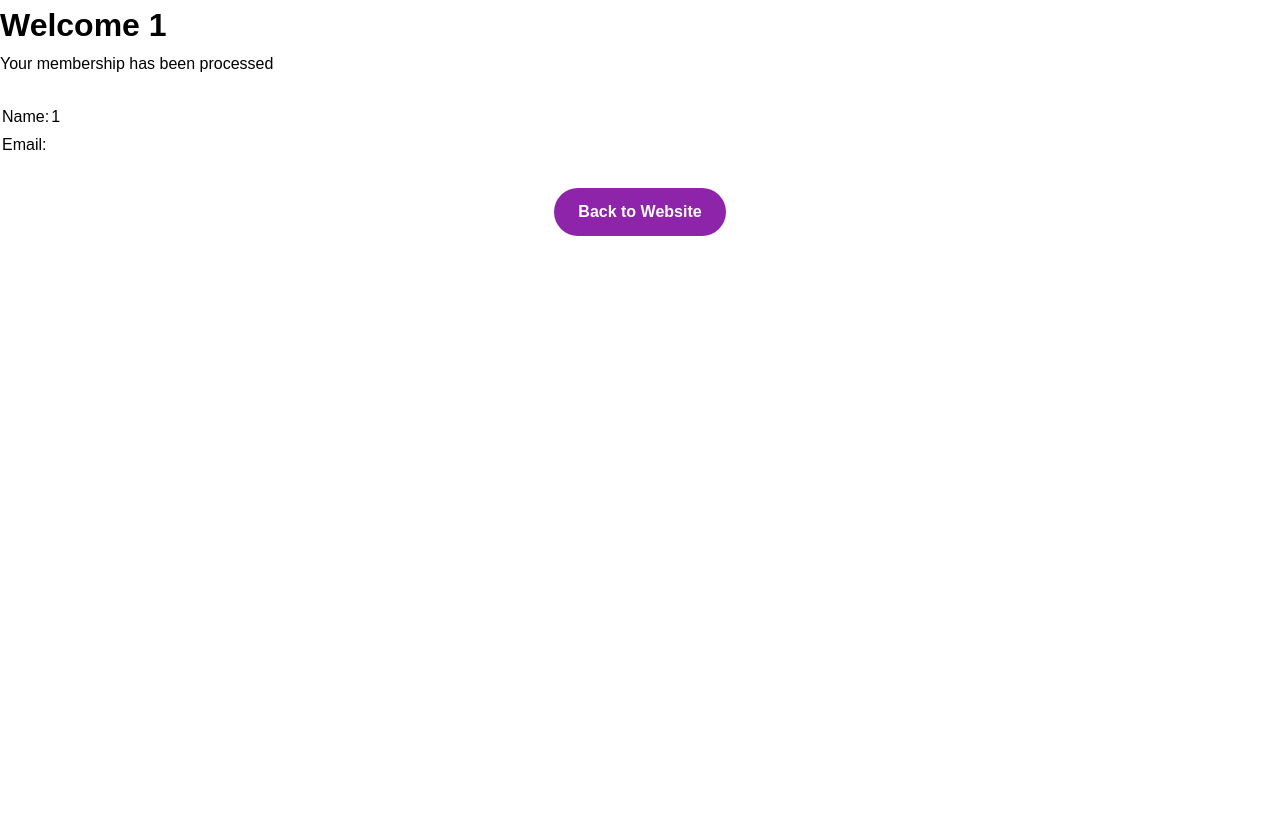
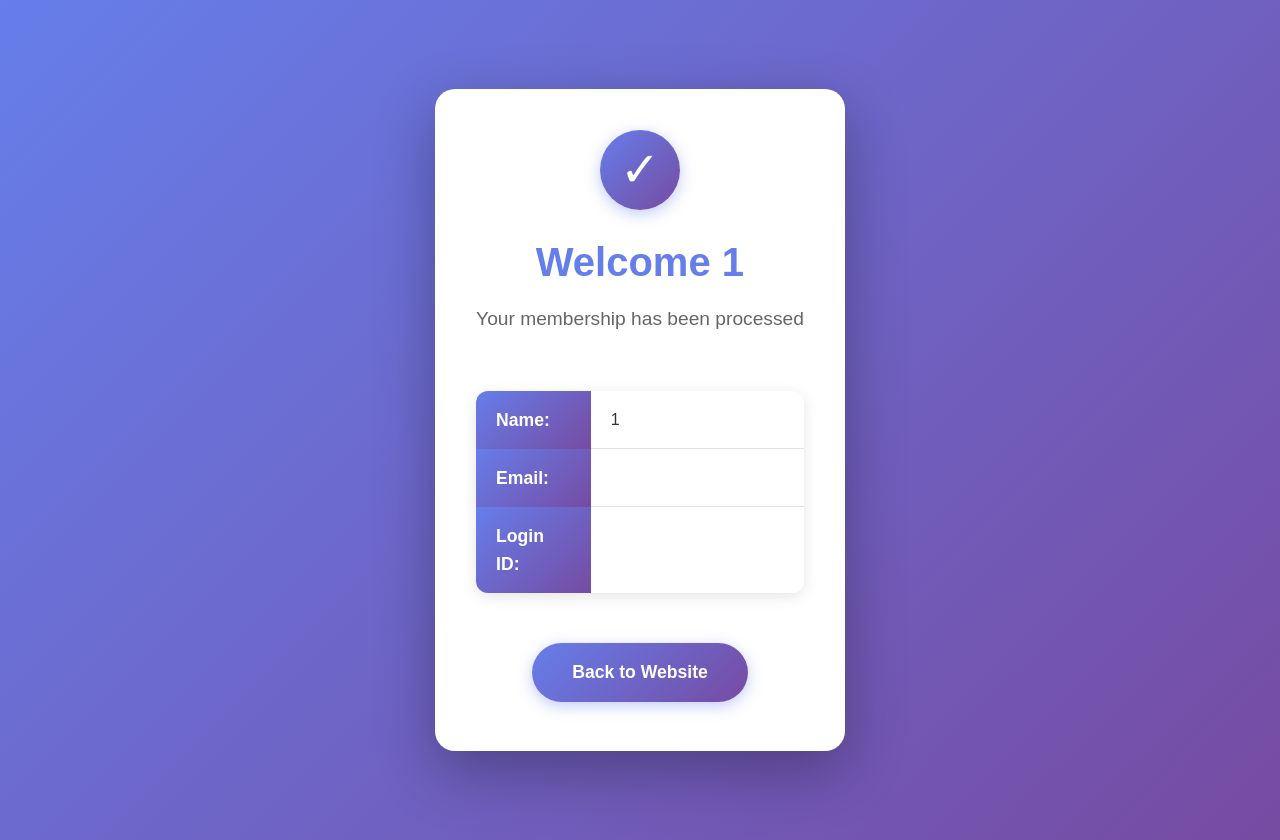
Before and after one commit to xxkevv/Assignment-2, a PHP site: page /membership_process.php?fname=1 in a window 1280 px wide. Before the commit the page ends 236 px from the top, so only its background shows below. Run offline with PHP 8.4, Linux system fonts and the light colour scheme; data that the repository does not hold is empty.

Commit message:
Added new membership process php style

```diff
--- a/CSS/style.css
+++ b/CSS/style.css
@@ -3087,3 +3087,263 @@ nav ul li .dropdown-menu a:hover {
 .credits-box a:hover {
     text-decoration: underline;
 }
+
+.membershipprocess {
+    min-height: 96vh;
+    display: flex;
+    justify-content: center;
+    align-items: center;
+    padding: 20px;
+    background: linear-gradient(135deg, #f5f7fa 0%, #c3cfe2 100%);
+}
+
+.msprocesscontainer {
+    width: 600px;
+    display: flex;
+    justify-content: center;
+    align-items: center;
+}
+
+.msprocesscard {
+    background-color: rgba(255, 255, 255, 0.95);
+    border-radius: 20px;
+    padding: 70px;
+    box-shadow: 0 15px 35px rgba(0, 0, 0, 0.1);
+    text-align: center;
+    backdrop-filter: blur(10px);
+    border: 1px solid rgba(255, 255, 255, 0.2);
+}
+
+.msprocesscard h1 {
+    color: purple;
+}
+
+/* Different HTML page styles */
+/* Membership Process Page */
+.membershipprocess {
+    min-height: 100vh;
+    background: linear-gradient(135deg, #667eea 0%, #764ba2 100%);
+    display: flex;
+    align-items: center;
+    justify-content: center;
+    padding: 20px;
+}
+
+.msprocesscontainer {
+    max-width: 600px;
+    width: 100%;
+    animation: slideInFromTop 0.8s ease-out;
+}
+
+@keyframes slideInFromTop {
+    from {
+        opacity: 0;
+        transform: translateY(-50px);
+    }
+    to {
+        opacity: 1;
+        transform: translateY(0);
+    }
+}
+
+.msprocesscard {
+    background: white;
+    border-radius: 20px;
+    padding: 40px;
+    box-shadow: 0 20px 60px rgba(0, 0, 0, 0.3);
+    text-align: center;
+}
+
+.msprocesscard h1 {
+    color: #667eea;
+    font-size: 2.5em;
+    margin-bottom: 10px;
+    animation: fadeInScale 1s ease-out 0.3s both;
+}
+
+@keyframes fadeInScale {
+    from {
+        opacity: 0;
+        transform: scale(0.8);
+    }
+    to {
+        opacity: 1;
+        transform: scale(1);
+    }
+}
+
+.msprocesscard > p {
+    color: #666;
+    font-size: 1.2em;
+    margin-bottom: 30px;
+    animation: fadeIn 1s ease-out 0.5s both;
+}
+
+@keyframes fadeIn {
+    from {
+        opacity: 0;
+    }
+    to {
+        opacity: 1;
+    }
+}
+
+.confirmation-table {
+    width: 100%;
+    animation: fadeInUp 1s ease-out 0.7s both;
+}
+
+@keyframes fadeInUp {
+    from {
+        opacity: 0;
+        transform: translateY(20px);
+    }
+    to {
+        opacity: 1;
+        transform: translateY(0);
+    }
+}
+
+.confirmation-table table {
+    width: 100%;
+    margin: 0 auto 30px;
+    border-collapse: separate;
+    border-spacing: 0;
+    background: #f8f9fa;
+    border-radius: 12px;
+    overflow: hidden;
+    box-shadow: 0 4px 15px rgba(0, 0, 0, 0.1);
+}
+
+.confirmation-table table tr {
+    transition: background-color 0.3s ease;
+}
+
+.confirmation-table table tr:hover {
+    background-color: #e9ecef;
+}
+
+.confirmation-table th {
+    background: linear-gradient(135deg, #667eea 0%, #764ba2 100%);
+    color: white;
+    padding: 15px 20px;
+    text-align: left;
+    font-weight: 600;
+    font-size: 1.1em;
+    width: 35%;
+}
+
+.confirmation-table td {
+    background-color: white;
+    color: #333;
+    padding: 15px 20px;
+    text-align: left;
+    border-bottom: 1px solid #dee2e6;
+    font-size: 1em;
+}
+
+.confirmation-table table tr:last-child td {
+    border-bottom: none;
+}
+
+.button-group .back-button {
+    display: inline-block;
+    padding: 15px 40px;
+    background: linear-gradient(135deg, #667eea 0%, #764ba2 100%);
+    color: white;
+    text-decoration: none;
+    border-radius: 50px;
+    font-weight: 600;
+    font-size: 1.1em;
+    transition: all 0.3s ease;
+    box-shadow: 0 4px 15px rgba(102, 126, 234, 0.4);
+    margin-top: 20px;
+}
+
+.button-group .back-button:hover {
+    transform: translateY(-3px);
+    box-shadow: 0 6px 20px rgba(102, 126, 234, 0.6);
+    background: linear-gradient(135deg, #764ba2 0%, #667eea 100%);
+}
+
+.msprocesscard::before {
+    content: "✓";
+    display: block;
+    width: 80px;
+    height: 80px;
+    margin: 0 auto 20px;
+    background: linear-gradient(135deg, #667eea 0%, #764ba2 100%);
+    border-radius: 50%;
+    color: white;
+    font-size: 3em;
+    line-height: 80px;
+    animation: successIcon 0.6s ease-out 0.2s both;
+    box-shadow: 0 4px 15px rgba(102, 126, 234, 0.4);
+}
+
+@keyframes successIcon {
+    0% {
+        transform: scale(0) rotate(-180deg);
+        opacity: 0;
+    }
+    50% {
+        transform: scale(1.2) rotate(0deg);
+    }
+    100% {
+        transform: scale(1) rotate(0deg);
+        opacity: 1;
+    }
+}
+
+/* Responsive Design for Membership Process */
+@media (max-width: 768px) {
+    .msprocesscard {
+        padding: 30px 20px;
+    }
+
+    .msprocesscard h1 {
+        font-size: 2em;
+    }
+
+    .msprocesscard > p {
+        font-size: 1em;
+    }
+
+    .confirmation-table th,
+    .confirmation-table td {
+        padding: 12px 15px;
+        font-size: 0.95em;
+    }
+
+    .button-group .back-button {
+        padding: 12px 30px;
+        font-size: 1em;
+    }
+
+    .msprocesscard::before {
+        width: 60px;
+        height: 60px;
+        font-size: 2.5em;
+        line-height: 60px;
+    }
+}
+
+@media (max-width: 480px) {
+    .msprocesscard {
+        padding: 20px 15px;
+    }
+
+    .msprocesscard h1 {
+        font-size: 1.6em;
+    }
+
+    .confirmation-table th {
+        width: 40%;
+    }
+
+    .confirmation-table th,
+    .confirmation-table td {
+        padding: 10px 12px;
+        font-size: 0.9em;
+    }
+}
--- a/membership_process.php
+++ b/membership_process.php
@@ -23,16 +23,19 @@
     <div class="confirmation-table">
         <table>
             <tr>
-                <td>Name:</td>
-                <td><?php echo $_GET["fname"];
-                echo " ";
-                echo $_GET["lname"];?></td>
+                <th>Name:</th>
+                <td><?php echo $_GET["fname"] . " " . $_GET["lname"];?></td>
             </tr>
 
 
             <tr>
-                <td>Email:</td>
-                <td><?php echo $_GET["email"]; ?>
+                <th>Email:</th>
+                <td><?php echo $_GET["email"]; ?></td>
+            </tr>
+
+            <tr>
+                <th>Login ID:</th>
+                <td><?php echo $_GET["loginID"]; ?></td>
             </tr>
         </table>
 
```
